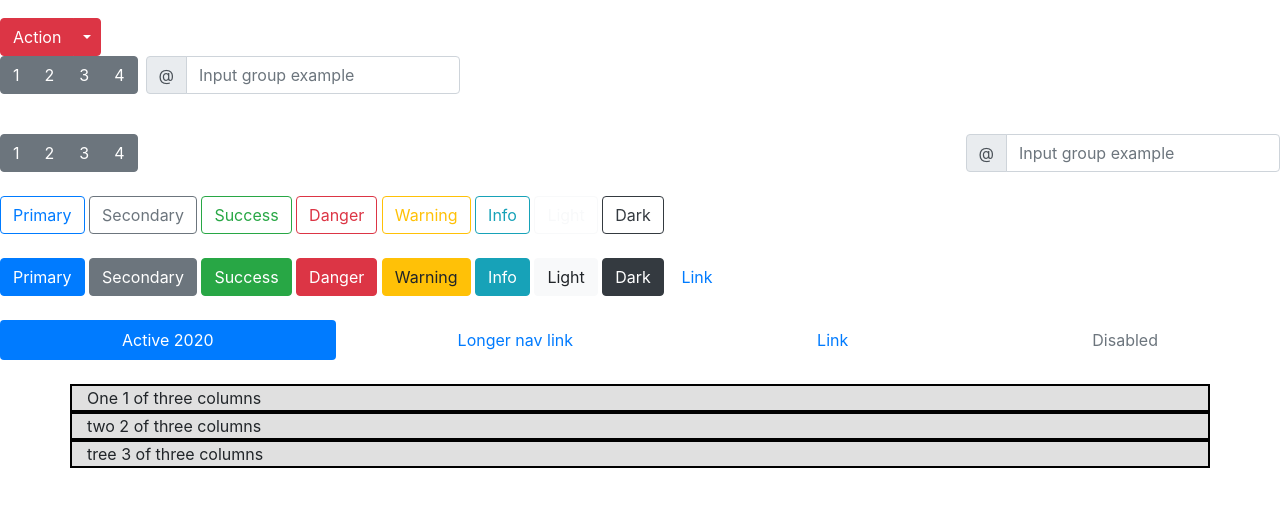
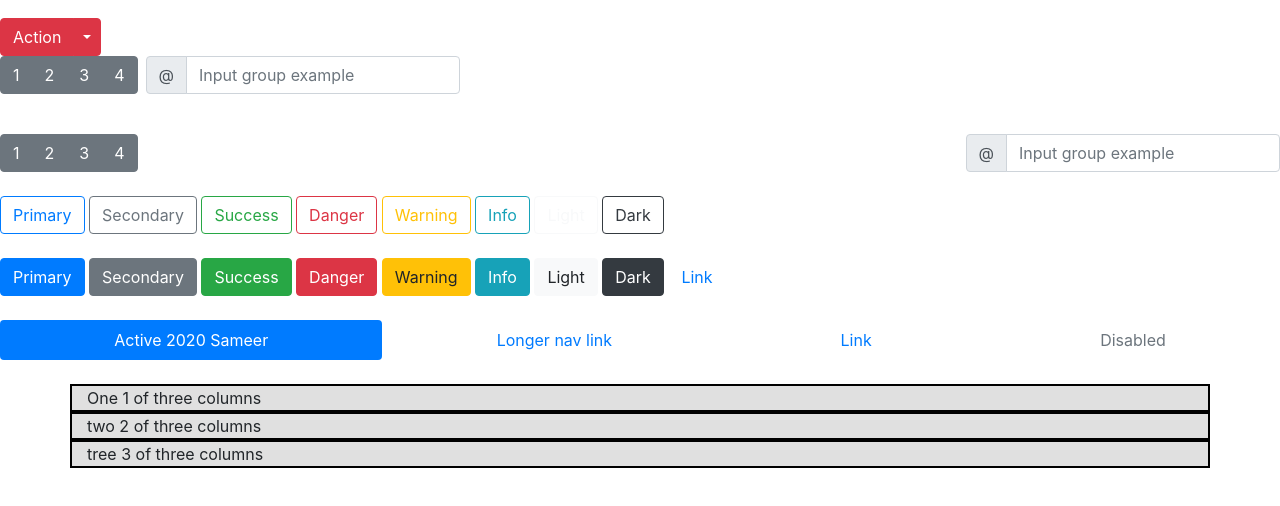
Before and after one commit to Sambit2016/Nour2016, a plain HTML site: page index.html in a window 1280 px wide. Shown: the part 62-568 px from the top of the page. Drawn offline with nearby package versions, Linux system fonts and the light colour scheme.

Commit message:
small cganges

```diff
--- a/index.html
+++ b/index.html
@@ -123,7 +123,7 @@
 
 <ul class="nav nav-pills nav-fill">
   <li class="nav-item">
-    <a class="nav-link active" href="#">Active 2020</a>
+    <a class="nav-link active" href="#">Active 2020 Sameer</a>
   </li>
   <li class="nav-item">
     <a class="nav-link" href="#">Longer nav link</a>
```
